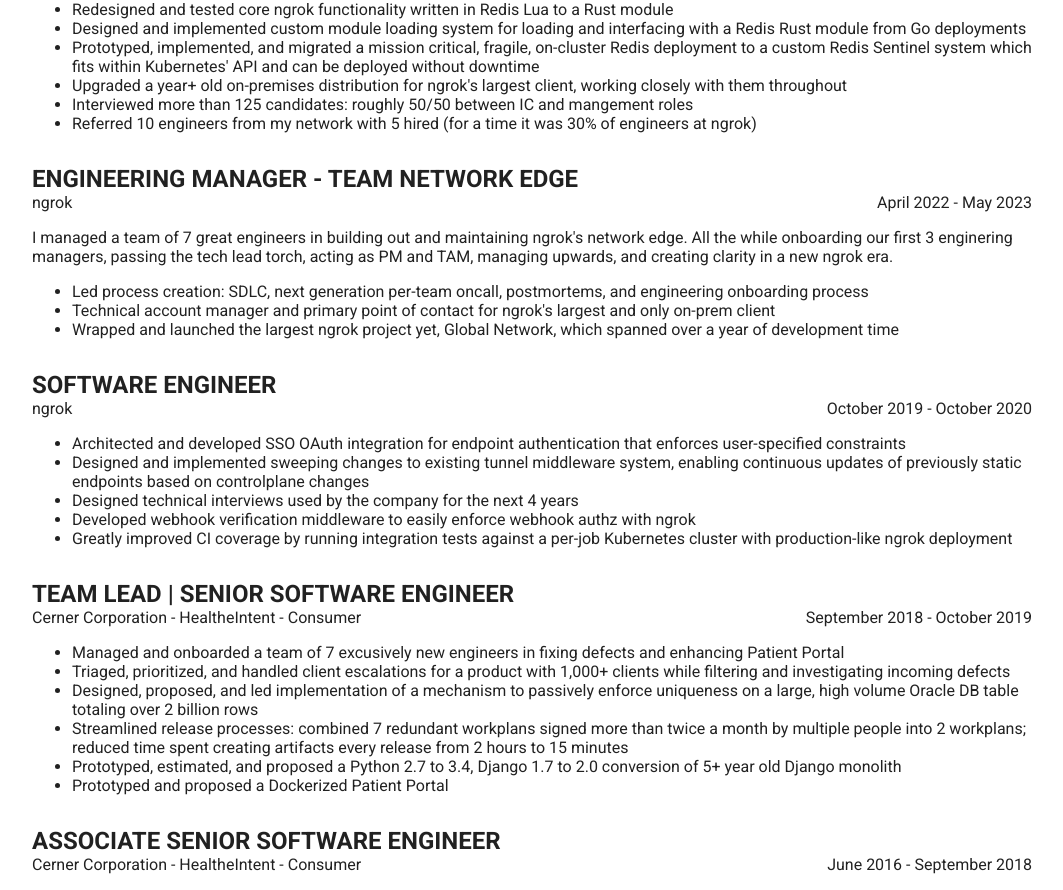
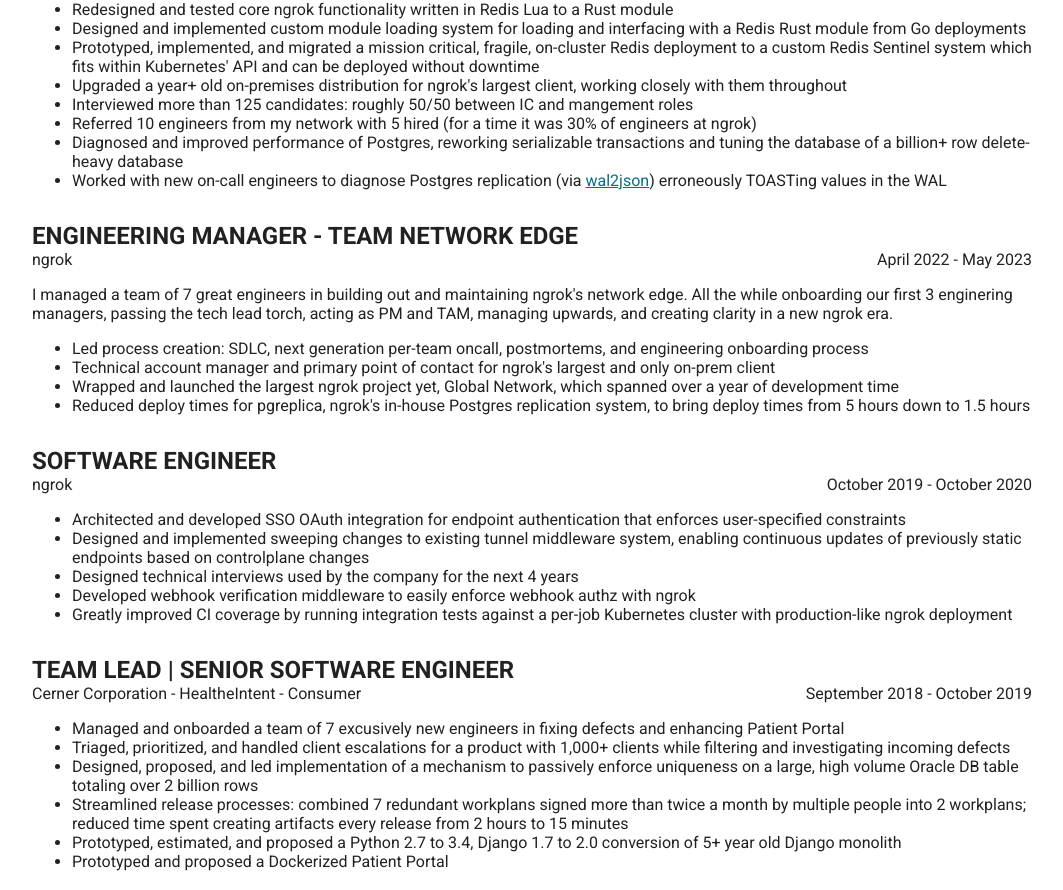
Before and after one commit to brhoades/brod.es, a React app: page / in a window 1280 px wide. Shown: the part 2259-3149 px from the top of the page, without its empty margins (108-1171 px from the left). Built offline with nearby package versions, Linux system fonts and the light colour scheme.

Commit message:
added postgres-related experience

```diff
--- a/src/components/sections/Experience.tsx
+++ b/src/components/sections/Experience.tsx
@@ -39,6 +39,12 @@ export default () => (
         <li>
           Referred 10 engineers from my network with 5 hired (for a time it was 30% of engineers at ngrok)
         </li>
+        <li>
+          Diagnosed and improved performance of Postgres, reworking serializable transactions and tuning the database of a billion+ row delete-heavy database
+        </li>
+        <li>
+          Worked with new on-call engineers to diagnose Postgres replication (via <a href="https://github.com/eulerto/wal2json">wal2json</a>) erroneously TOASTing values in the WAL
+        </li>
       </ul>
     </ExperienceSubsection>
     <ExperienceSubsection
@@ -57,6 +63,9 @@ export default () => (
           </li>
           <li>
             Wrapped and launched the largest ngrok project yet, Global Network, which spanned over a year of development time
+          </li>
+          <li>
+            Reduced deploy times for pgreplica, ngrok's in-house Postgres replication system, to bring deploy times from 5 hours down to 1.5 hours
           </li>
         </ul>
       </p>
```
Lines whose indentation alone changed are shown as unchanged.
